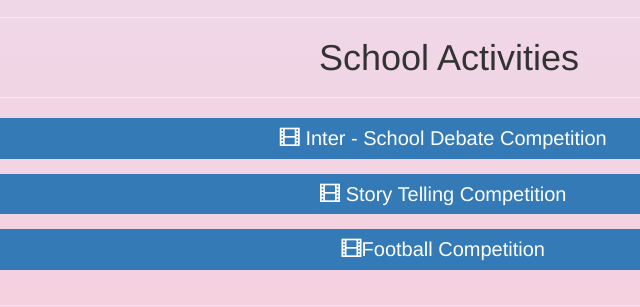
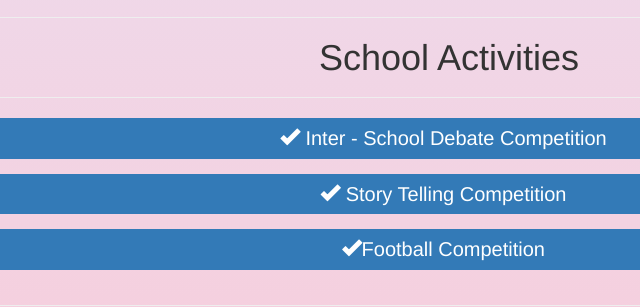
Before and after one commit to kshitij1612/C-69-project-, a plain HTML site: page index.html in a window 1280 px wide. Shown: the part 2180-2487 px from the top of the page, 191-831 px from the left. Drawn offline with nearby package versions, Linux system fonts and the light colour scheme.

Commit message:
Update index.html

```diff
--- a/index.html
+++ b/index.html
@@ -152,7 +152,7 @@
         <h1>School Activities</h1>
         <hr>
         <div class="bg-primary movie_head" data-toggle="collapse" data-target="#debate">
-            <span class="glyphicon glyphicon-film"></span> Inter - School Debate Competition<i class="fa fa-sort-desc"></i>
+            <span class="glyphicon glyphicon-ok"></span> Inter - School Debate Competition<i class="fa fa-sort-desc"></i>
         </div>
 
         <div id="debate" class="collapse">
@@ -176,7 +176,7 @@
         <br>
 
         <div class="bg-primary movie_head" data-toggle="collapse" data-target="#story">
-            <span class="glyphicon glyphicon-film"></span> Story Telling Competition<i class="fa fa-sort-desc"></i>
+            <span class="glyphicon glyphicon-ok"></span> Story Telling Competition<i class="fa fa-sort-desc"></i>
         </div>
 
         <div id="story" class="collapse">
@@ -199,7 +199,7 @@
         </div>
 
         <div class="bg-primary  movie_head" data-toggle="collapse" data-target="#football">
-            <span class="glyphicon glyphicon-film"></span>Football Competition<i class="fa fa-sort-desc"></i>
+            <span class="glyphicon glyphicon-ok"></span>Football Competition<i class="fa fa-sort-desc"></i>
         </div>
 
         <div id="football" class="collapse">
```
